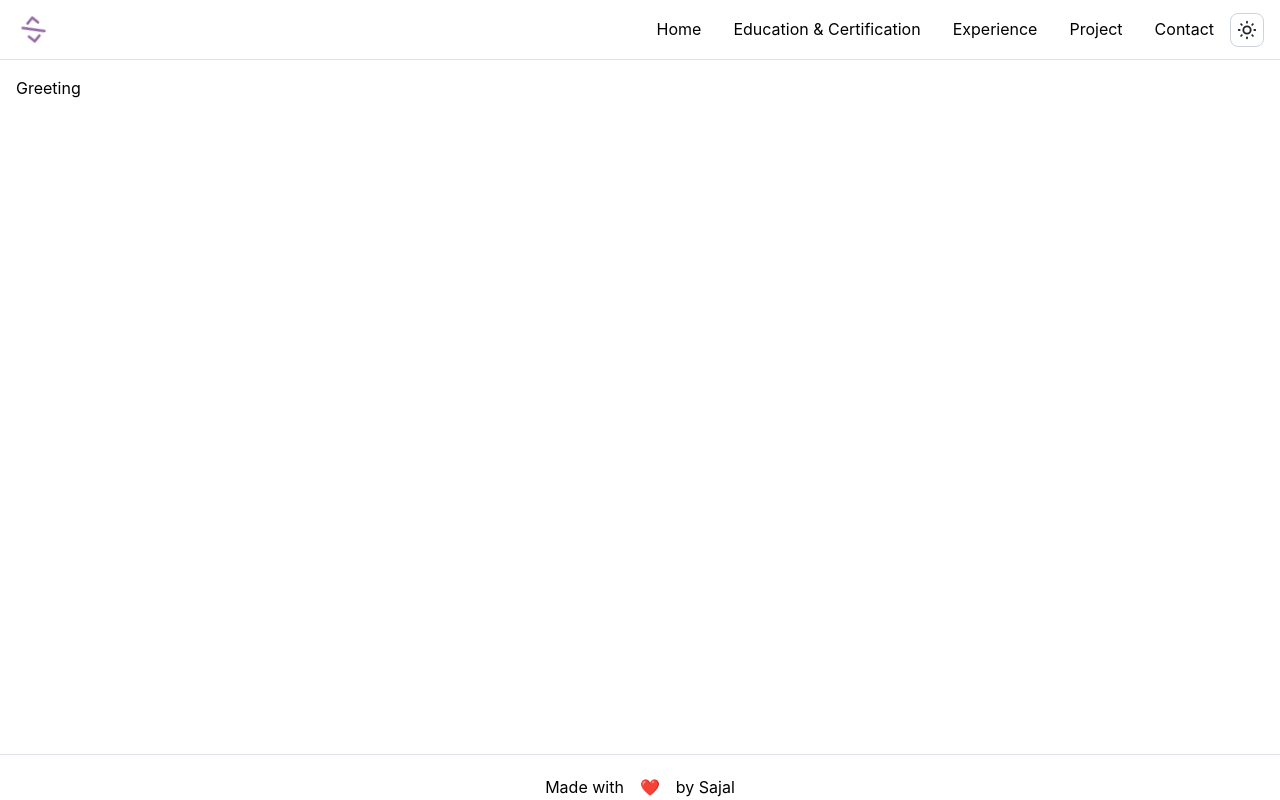
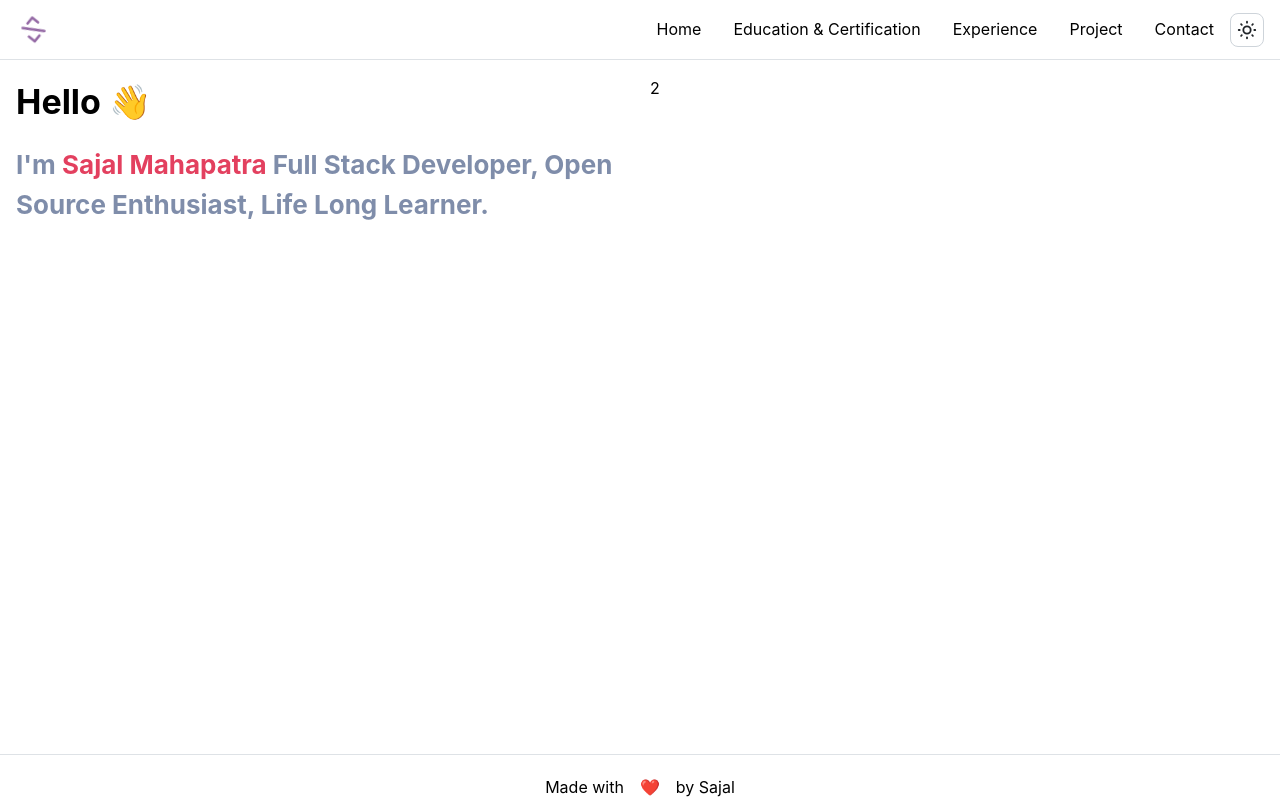
Before and after one commit to Sajalmahapatra/my_portfolio, a React (Create React App) app: page / in a window 1280 px wide. Built offline with nearby package versions, Linux system fonts and the light colour scheme.

Commit message:
added greeting design

```diff
--- a/src/components/Greeting/index.jsx
+++ b/src/components/Greeting/index.jsx
@@ -1,8 +1,43 @@
 import React from "react";
-import { Box } from "@mantine/core";
+import { Flex, Stack, Text, useMantineColorScheme } from "@mantine/core";
+import { greeting } from "../../portfolio";
 
 const Greeting = () => {
-  return <Box>Greeting</Box>;
+  const { colorScheme } = useMantineColorScheme();
+
+  return (
+    <Flex
+      direction={{ base: "column", sm: "row" }}
+      gap={{ base: "sm", sm: "lg" }}
+      justify={{ sm: "flex-start" }}
+    >
+      {/* Left Section */}
+      <Flex flex="1">
+        <Stack justify="center" gap="md">
+          <Text component="h1" fw="bold" fz="h1">
+            {greeting.title}
+          </Text>
+          <Text
+            component="p"
+            c={colorScheme === "light" ? "#7F8DAA" : "#8D8D8D"}
+            fw="bold"
+            fz="h2"
+          >
+            <Text component="span" fw="bold" fz="h2">
+              I'm{" "}
+            </Text>
+            <Text component="span" c="#E3405F" fw="bold" fz="h2">
+              {greeting.full_name}{" "}
+            </Text>
+            {greeting.subTitle}
+          </Text>
+        </Stack>
+      </Flex>
+
+      {/* Right Section */}
+      <Flex flex="1">2</Flex>
+    </Flex>
+  );
 };
 
 export default Greeting;
--- a/src/portfolio.js
+++ b/src/portfolio.js
@@ -9,7 +9,7 @@ const settings = {
 
 //Home Page
 const greeting = {
-  title: "Hello 👋.",
+  title: "Hello 👋",
   title2: "Sajal",
   logo_name: "Sajal(Coder)",
   // nickname: "harry / picleric",
```
